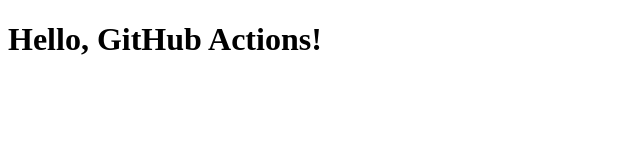
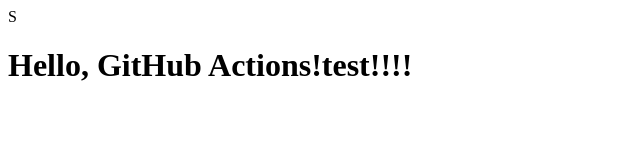
Before and after one commit to MikaOhtaka/github-actions-app, a website: page index.html in a window 1280 px wide. Shown: the whole page, without its empty margins (0-640 px from the left). Drawn offline with Linux system fonts and the light colour scheme.

Commit message:
udpate: テスト文を追加

```diff
--- a/index.html
+++ b/index.html
@@ -4,8 +4,8 @@
     <meta charset="utf-8" />
     <meta name="viewport" content="width=device-width, initial-scale=1" />
     <title>GitHub Actions App</title>
-  </head>
+  </head>S
   <body>
-    <h1>Hello, GitHub Actions!</h1>
+    <h1>Hello, GitHub Actions!test!!!!</h1>
   </body>
 </html>
```
